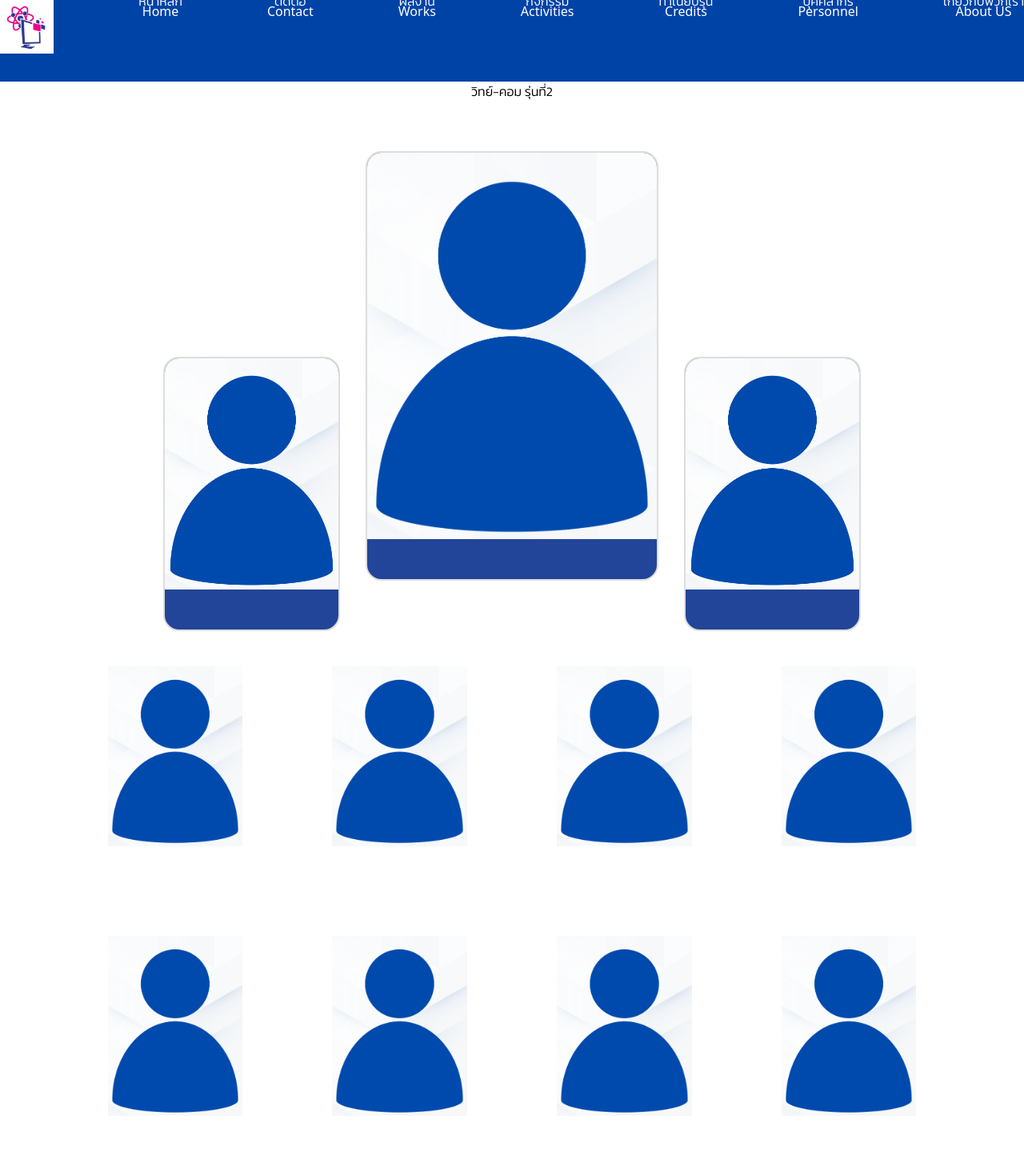
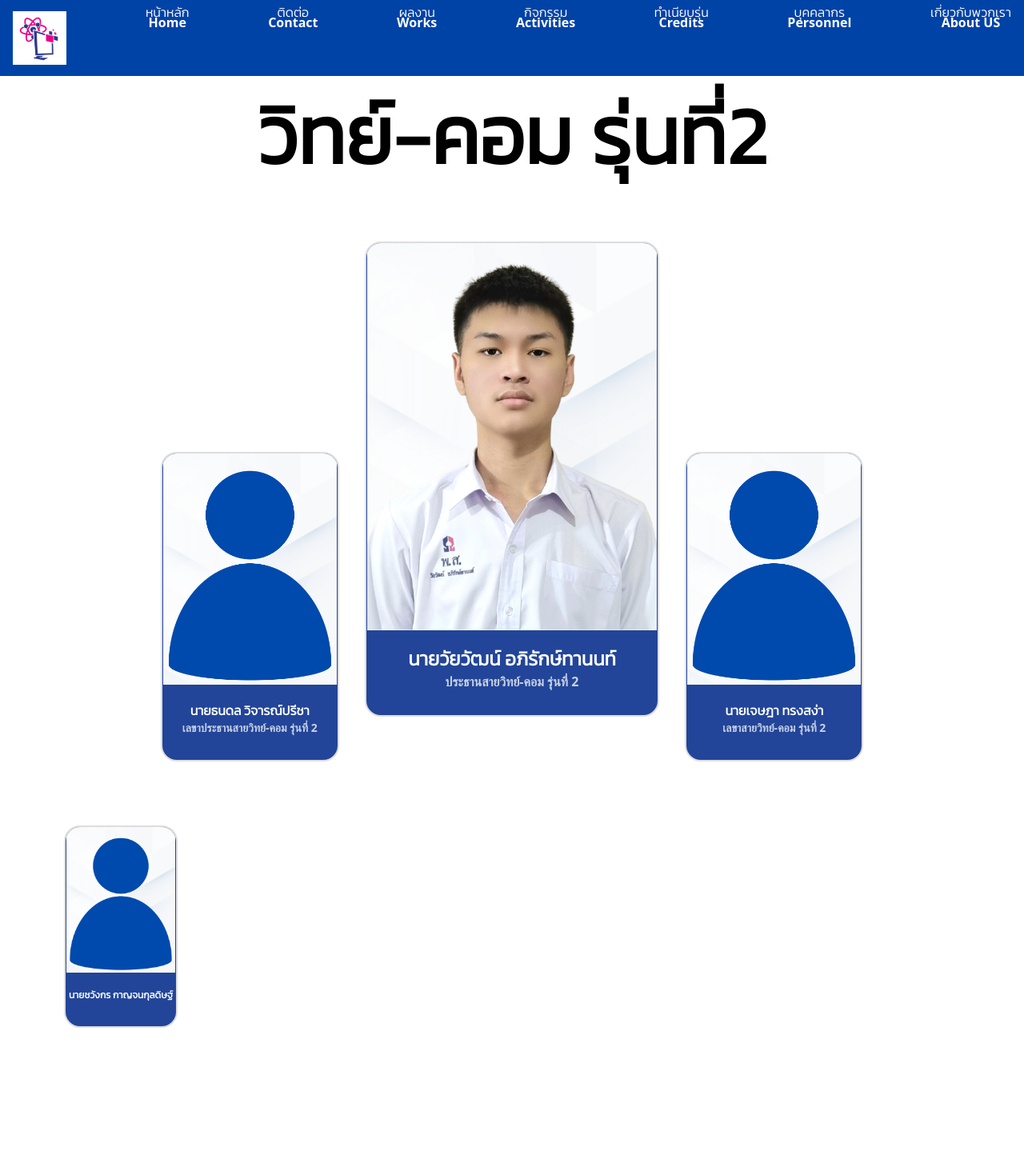
Before and after one commit to SakMin1234/CSWE-Project, a plain HTML site: page credits.html in a window 1280 px wide. Shown: the whole page at 80% size. After the commit the page ends 1365 px from the top, so only its background shows below. Drawn offline with nearby package versions, Linux system fonts and the light colour scheme.

Commit message:
Home Page

```diff
--- a/credits.html
+++ b/credits.html
@@ -86,18 +86,26 @@
     <h1>วิทย์-คอม รุ่นที่2</h1>
     <div class="img-content flex items-center justify-center">
         <div class="m-0 mt-80">
-            <div class="vice-president-frame1">
+            <div class="vice-president-frame">
             <img src="img\IMG_1074.PNG" class="vice-president" width="216.917px" height="289.223px">
+            <h2 class="flex justify-center  mt-5 font-bold text-base">นายธนดล วิจารณ์ปรีชา</h2>
+            <p class="flex justify-center text-sm">เลขาประธานสายวิทย์-คอม รุ่นที่ 2</p>
         </div>
             </div>
         <div class="flex items-center justify-center m-8">
             <div class="president-frame">
-            <img src="img\IMG_1074.PNG" class="president" width="362.749px" height="483.084px">
+            <img src="img\IMG_1068.PNG" class="president" width="362.749px" height="483.084px">
+            <h2 class="flex justify-center  mt-5 font-bold text-2xl">นายวัยวัฒน์ อภิรักษ์ทานนท์</h2>
+            <p class="flex justify-center ">ประธานสายวิทย์-คอม รุ่นที่ 2</p>
         </div>
-            </div>
+
+        </div>
         <div class="m-0 mt-80">
-            <div class="vice-president-frame2">
+            <div class="vice-president-frame">
             <img src="img\IMG_1074.PNG" class="vice-president" width="216.917px" height="289.223px">
+            <h2 class="flex justify-center  mt-5 font-bold text-base">นายเจษฎา ทรงสง่า</h2>
+            <p class="flex justify-center text-sm">เลขาสายวิทย์-คอม รุ่นที่ 2</p>
+
         </div>
             </div>
     </div>
@@ -105,18 +113,22 @@
 
     <div class="flex items-center justify-center">
         <div class="grid grid-cols-4 gap-6">
-            <div><img src="img\IMG_1074.PNG" class="member m-11" width="168.678px" height="224.904px"></div>
-            <div><img src="img\IMG_1074.PNG" class="member m-11" width="168.678px" height="224.904px"></div>
-            <div><img src="img\IMG_1074.PNG" class="member m-11" width="168.678px" height="224.904px"></div>
-            <div><img src="img\IMG_1074.PNG" class="member m-11" width="168.678px" height="224.904px"></div>
-            <div><img src="img\IMG_1074.PNG" class="member m-11" width="168.678px" height="224.904px"></div>
-            <div><img src="img\IMG_1074.PNG" class="member m-11" width="168.678px" height="224.904px"></div>
-            <div><img src="img\IMG_1074.PNG" class="member m-11" width="168.678px" height="224.904px"></div>
-            <div><img src="img\IMG_1074.PNG" class="member m-11" width=" 168.678px" height="224.904px"></div>
+            <div class="m-20">
+            <div class="frame"><img src="img\IMG_1074.PNG" class="member" width="168.678px" height="224.904px"><h2 class="flex justify-center mt-5 text-xs/[17px] font-bold">นายชวังกร กาญจนกุลดิษฐ์</h2></div>
+            </div>
+
         </div>
     </div>
-
-
 </body>
-
+<style>
+    h1{
+    color: #000;
+    text-align: center;
+    font-family: 'Kanit', sans-serif;
+    font-weight: bold;
+    font-size: 100px;
+    font-style: normal;
+    line-height: normal;
+}
+</style>
 </html>
--- a/style.css
+++ b/style.css
@@ -4,15 +4,7 @@ h2, h3, h4, h5, h6 p{
     margin-top: 20px;
     color: white;
 }
-h1{
-    color: #000;
-text-align: center;
-font-family: 'Kanit', sans-serif;
-font-size: 64px;
-font-style: normal;
-font-weight: 800;
-line-height: normal;
-}
+
 
 
 .special-person {
@@ -39,6 +31,8 @@ line-height: normal;
     text-align: center;
     color: white;
     list-style: none;
+    border-left: none;
+
 }
 .na{
     color: white;
@@ -51,44 +45,64 @@ line-height: normal;
 }
 
 .container {
-    width: 1440px;
-    height: 102.108px;
+    padding: 14px 16px;
     flex-shrink: 0;
     box-sizing: border-box;
     background-color: #0043A7; /* Add this line to set the background color */
+
+
 }
 
 
 body::-webkit-scrollbar{
     display: none;
 }
+.frame{
+    position: relative;
+    background-color: #224599;
+    border: 2px solid #ddd;
+    padding: 10px;
+    padding-bottom: 30px;
+    padding-left: 1px;
+    padding-top: 0px;
+    padding-right: 1px;
+    border-radius: 20px;
+    overflow: hidden;
+    color: white;
+}
+p{
+    color: #FFFFFFBF;
+    font-weight: bold;
+}
 
 .president-frame{
     position: relative;
     background-color: #224599;
     border: 2px solid #ddd;
+    color: white;
     padding: 10px;
-    padding-bottom: 50px;
-    padding-left: 0px;
+    padding-bottom: 30px;
+    padding-left: 1px;
     padding-top: 0px;
-    padding-right: 0px;
+    padding-right: 1px;
     border-radius: 20px;
     overflow: hidden;
 }
 
-.vice-president-frame1{
+.vice-president-frame{
     position: relative;
     background-color: #224599;
     border: 2px solid #ddd;
+    color: white;
     padding: 10px;
-    padding-bottom: 50px;
-    padding-left: 0px;
+    padding-bottom: 30px;
+    padding-left: 1px;
     padding-top: 0px;
-    padding-right: 0px;
+    padding-right: 1px;
     border-radius: 20px;
     overflow: hidden;
 }
-
+/*
 .vice-president-frame2{
     position: relative;
     background-color: #224599;
@@ -100,4 +114,4 @@ body::-webkit-scrollbar{
     padding-right: 0px;
     border-radius: 20px;
     overflow: hidden;
-}
+}*/
```
Also changed, not shown: admin.html (deleted, +0 -77 lines), index.html (deleted, +0 -11 lines), test.html (deleted, +0 -74 lines), img/IMG_1068.PNG (added), img/IMG_1069.PNG (added), img/IMG_1070.PNG (added), img/IMG_1071.PNG (added), img/IMG_1072.PNG (added), list_name.txt (added), 1 other file.
